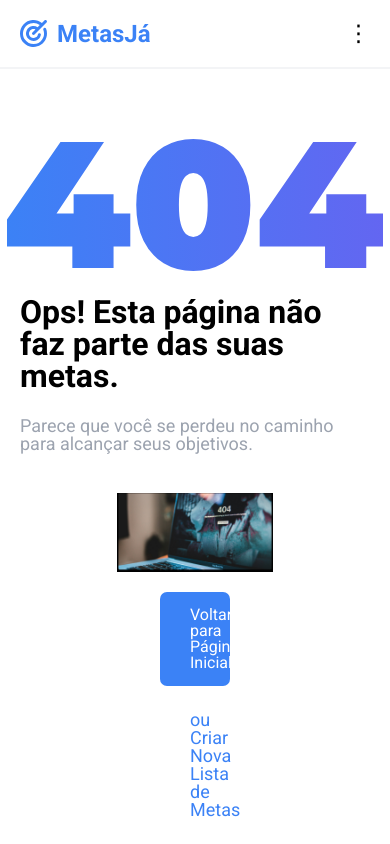
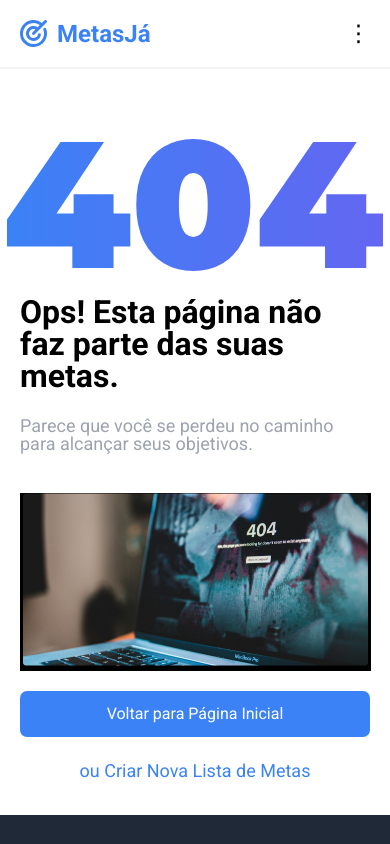
Before and after one commit to VictorFioravanteXavier/MetasJa, an Angular app: page /404 in a window 390 px wide. Shown: the top 844 px of the page. Built offline with nearby package versions, Linux system fonts and the light colour scheme.

Commit message:
deixando a página de erro 404 responssiva

```diff
--- a/src/app/shared/error404/error404.component.scss
+++ b/src/app/shared/error404/error404.component.scss
@@ -42,7 +42,6 @@
         gap: rem(10px);
         padding: rem(20px);
 
-
         button{
             width: 20%;
             padding: rem(15px) rem(30px);
@@ -53,3 +52,17 @@
         }
     }
 }
+
+@media (max-width: 768px) {
+    #error2 {
+        img{
+            min-width: 90%;
+        }
+    }
+
+    #error3 {
+        button{
+            width: 100% !important;
+        }
+    }
+}
```
